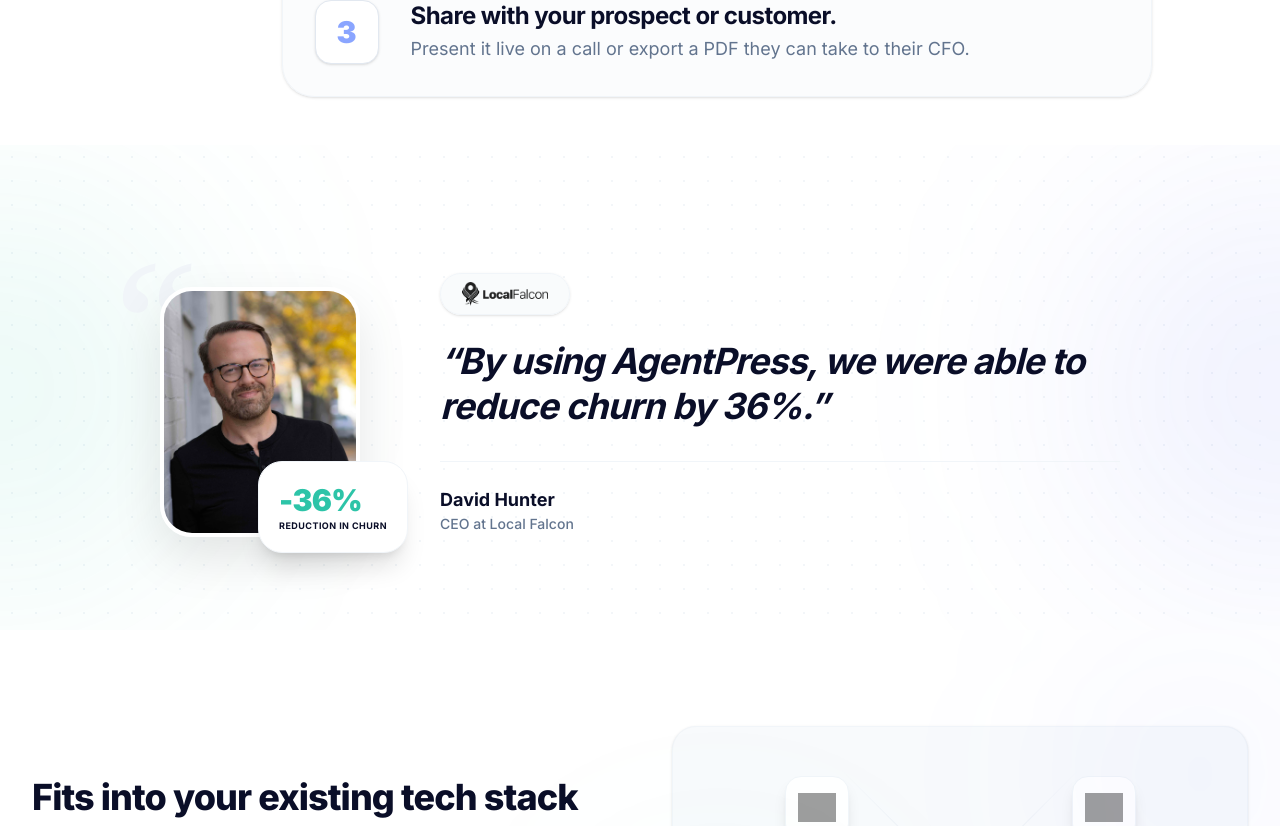
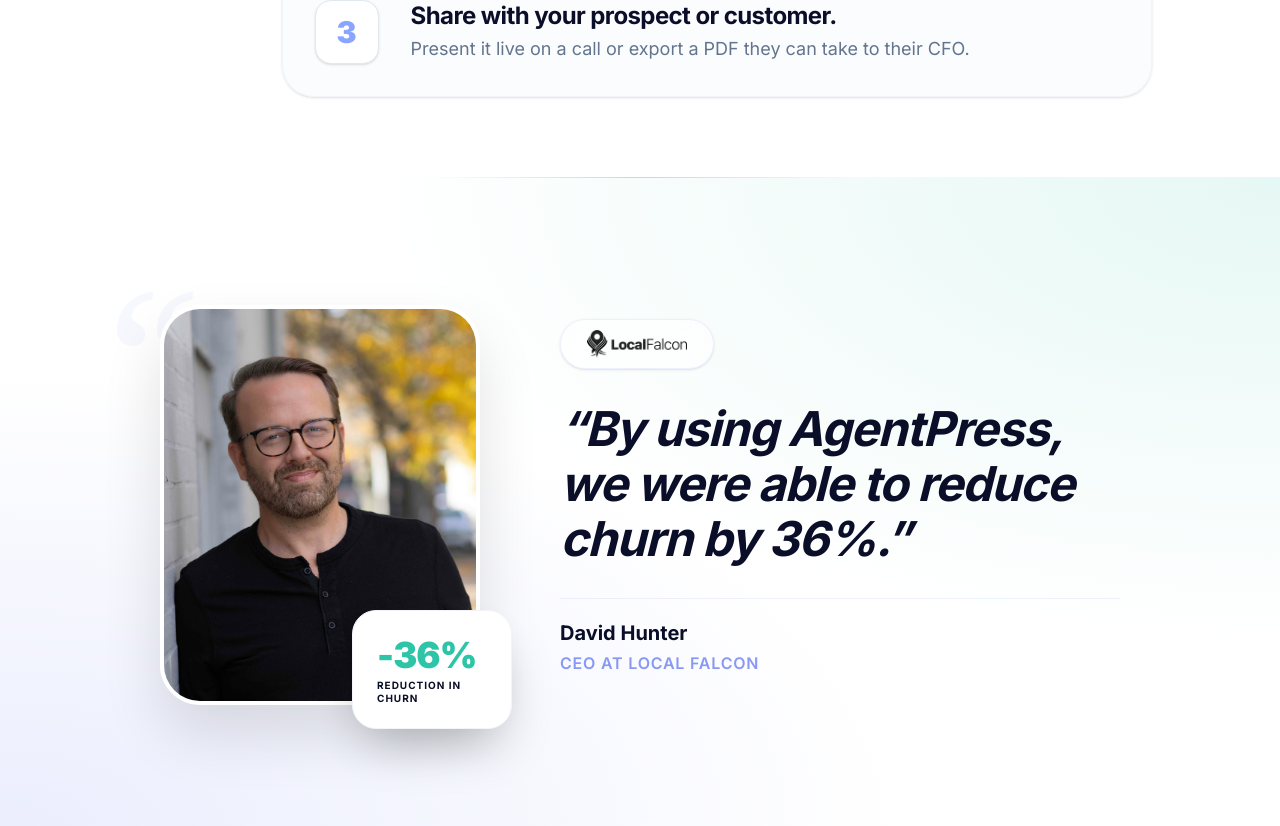
Before and after one commit to andywalters47/agentpress-website, a Next.js app: page / in a window 1280 px wide. Shown: the part 3455-4281 px from the top of the page. Built offline with nearby package versions, Linux system fonts and the light colour scheme; grey boxes are pictures that could not be loaded.

Commit message:
decent working version 2

```diff
--- /dev/null
+++ b/src/components/CLAUDE.md
@@ -0,0 +1,7 @@
+<claude-mem-context>
+# Recent Activity
+
+<!-- This section is auto-generated by claude-mem. Edit content outside the tags. -->
+
+*No recent activity*
+</claude-mem-context>
--- a/src/components/Testimonial.tsx
+++ b/src/components/Testimonial.tsx
@@ -5,22 +5,26 @@
 
 export const Testimonial = () => {
   return (
-    <section className="pt-32 pb-20 bg-white relative overflow-hidden">
-      {/* Visual Interest: Subtle Background Elements */}
-      <div className="absolute inset-0 opacity-[0.4] pointer-events-none" style={{ backgroundImage: 'radial-gradient(#e2e8f0 1px, transparent 1px)', backgroundSize: '24px 24px' }} />
-      <div className="absolute top-1/2 left-0 -translate-y-1/2 w-96 h-96 bg-ap-teal/10 blur-[120px] rounded-full -translate-x-1/2" />
-      <div className="absolute top-1/2 right-0 -translate-y-1/2 w-96 h-96 bg-ap-blue/10 blur-[120px] rounded-full translate-x-1/2" />
+    <section className="pt-32 pb-32 bg-white relative overflow-hidden">
+      {/* Decorative Divider */}
+      <div className="absolute top-0 left-1/2 -translate-x-1/2 w-1/3 h-px bg-linear-to-r from-transparent via-ap-blue/30 to-transparent" />
+
+      {/* Visual Interest: Modern Mesh Gradient Background */}
+      <div className="absolute inset-0 bg-[radial-gradient(at_top_right,rgba(45,196,168,0.12),transparent_50%),radial-gradient(at_bottom_left,rgba(87,109,241,0.12),transparent_50%)]" />
+
+      {/* Subtle Grid Pattern with brand color */}
+      <div className="absolute inset-0 opacity-[0.1] pointer-events-none" style={{ backgroundImage: 'radial-gradient(var(--color-ap-blue) 1px, transparent 1px)', backgroundSize: '32px 32px' }} />
 
       <div className="max-w-5xl mx-auto px-4 sm:px-6 lg:px-8 relative z-10">
         {/* Large Decorative Quote Mark */}
-        <div className="absolute -top-10 -left-6 text-[180px] font-serif text-slate-100 leading-none select-none italic">
+        <div className="absolute -top-12 -left-8 text-[200px] font-serif text-ap-blue/5 leading-none select-none italic">
           &ldquo;
         </div>
 
         <div className="flex flex-col lg:flex-row items-center gap-12 lg:gap-20">
           <div className="relative flex-shrink-0">
             {/* Main Portrait Image */}
-            <div className="relative z-10 w-[200px] aspect-[4/5] rounded-[2rem] overflow-hidden shadow-[0_20px_50px_rgba(0,0,0,0.1)] border-4 border-white">
+            <div className="relative z-10 w-[320px] aspect-[4/5] rounded-[2.5rem] overflow-hidden shadow-[0_30px_60px_rgba(0,0,0,0.12)] border-4 border-white">
               <Image
                 src="/david_hunter.jpg"
                 alt="David Hunter, CEO at Local Falcon"
@@ -30,9 +34,9 @@
             </div>
 
             {/* Floating Metric Card */}
-            <div className="absolute -bottom-4 -right-12 z-20 bg-white p-5 rounded-[1.5rem] shadow-xl border border-slate-100 max-w-[150px]">
-              <div className="text-3xl font-black text-ap-teal mb-0.5 tracking-tight">-36%</div>
-              <p className="text-[9px] font-bold text-ap-dark-blue leading-tight uppercase tracking-wider">
+            <div className="absolute -bottom-6 -right-8 z-20 bg-white p-6 rounded-[1.5rem] shadow-2xl border border-slate-100 max-w-[160px]">
+              <div className="text-4xl font-black text-ap-teal mb-1 tracking-tight">-36%</div>
+              <p className="text-[10px] font-bold text-ap-dark-blue leading-tight uppercase tracking-widest">
                 Reduction in Churn
               </p>
             </div>
@@ -40,8 +44,8 @@
 
           <div className="flex-1 relative">
             <div className="mb-4">
-              <div className="inline-flex items-center gap-3 px-4 py-2 bg-slate-50/80 backdrop-blur-sm rounded-full border border-slate-100 shadow-sm mb-6">
-                <div className="relative w-24 h-6">
+              <div className="inline-flex items-center gap-3 px-5 py-2.5 bg-white/60 backdrop-blur-md rounded-full border border-ap-blue/10 shadow-sm mb-8 transition-transform hover:scale-105 duration-500">
+                <div className="relative w-28 h-7">
                   <Image
                     src="/logos/localfalcon.png"
                     alt="Local Falcon logo"
@@ -51,14 +55,14 @@
                 </div>
               </div>
 
-              <h2 className="text-2xl md:text-3xl lg:text-4xl font-bold tracking-tight text-ap-dark-blue leading-tight mb-8 italic relative z-10">
+              <h2 className="text-3xl md:text-4xl lg:text-5xl font-bold tracking-tight text-ap-dark-blue leading-[1.15] mb-8 italic relative z-10">
                 &ldquo;By using AgentPress, we were able to reduce churn by 36%.&rdquo;
               </h2>
 
-              <div className="flex items-center gap-4 border-t border-slate-100 pt-6 mt-6">
+              <div className="flex items-center gap-5 border-t border-ap-blue/10 pt-6 mt-6">
                 <div>
-                  <p className="text-lg font-bold text-ap-dark-blue">David Hunter</p>
-                  <p className="text-slate-500 text-sm font-medium">CEO at Local Falcon</p>
+                  <p className="text-xl font-bold text-ap-dark-blue leading-none mb-2">David Hunter</p>
+                  <p className="text-ap-blue/70 text-base font-semibold uppercase tracking-wider">CEO at Local Falcon</p>
                 </div>
               </div>
             </div>
--- a/src/components/ValueProcessFlow.tsx
+++ b/src/components/ValueProcessFlow.tsx
@@ -4,7 +4,7 @@
 
 export const ValueProcessFlow = () => {
   return (
-    <div className="pt-8 pb-12 bg-white overflow-hidden">
+    <div className="pt-8 pb-20 bg-white overflow-hidden">
       <div className="mb-12">
         <h2 className="text-3xl md:text-4xl font-extrabold tracking-tight text-ap-dark-blue leading-tight">
           How it Works
```
